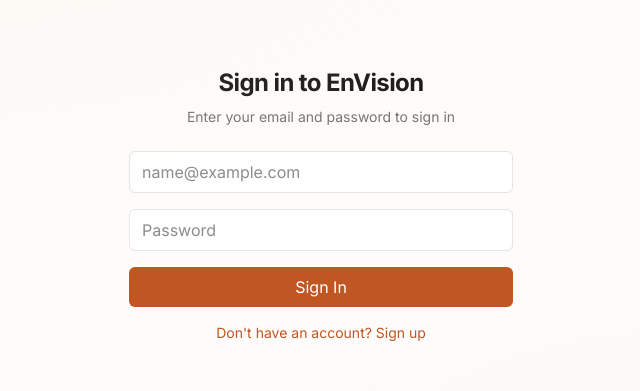
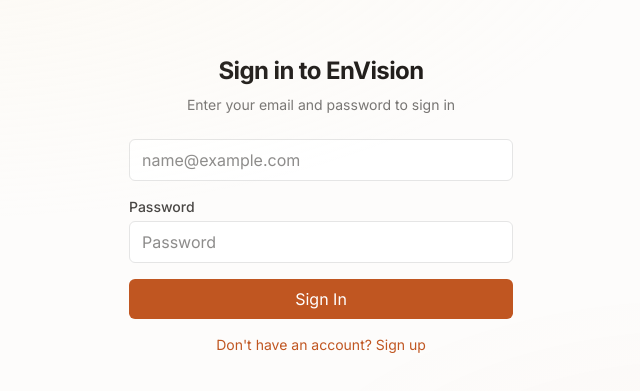
Before and after one commit to vasubawa/EnVision, a Next.js app: page /login in a window 1280 px wide. Shown: the part 195-586 px from the top of the page, without its empty margins (319-959 px from the left). Built offline with nearby package versions, Linux system fonts and the light colour scheme; no server answers.

Commit message:
fix: make password label visible in login page

```diff
--- a/src/app/login/page.tsx
+++ b/src/app/login/page.tsx
@@ -95,7 +95,10 @@
             />
           </div>
           <div>
-            <label htmlFor="auth-password" className="sr-only">
+            <label
+              htmlFor="auth-password"
+              className="text-foreground/80 mb-1 block text-sm font-medium"
+            >
               Password
             </label>
             <input
```
